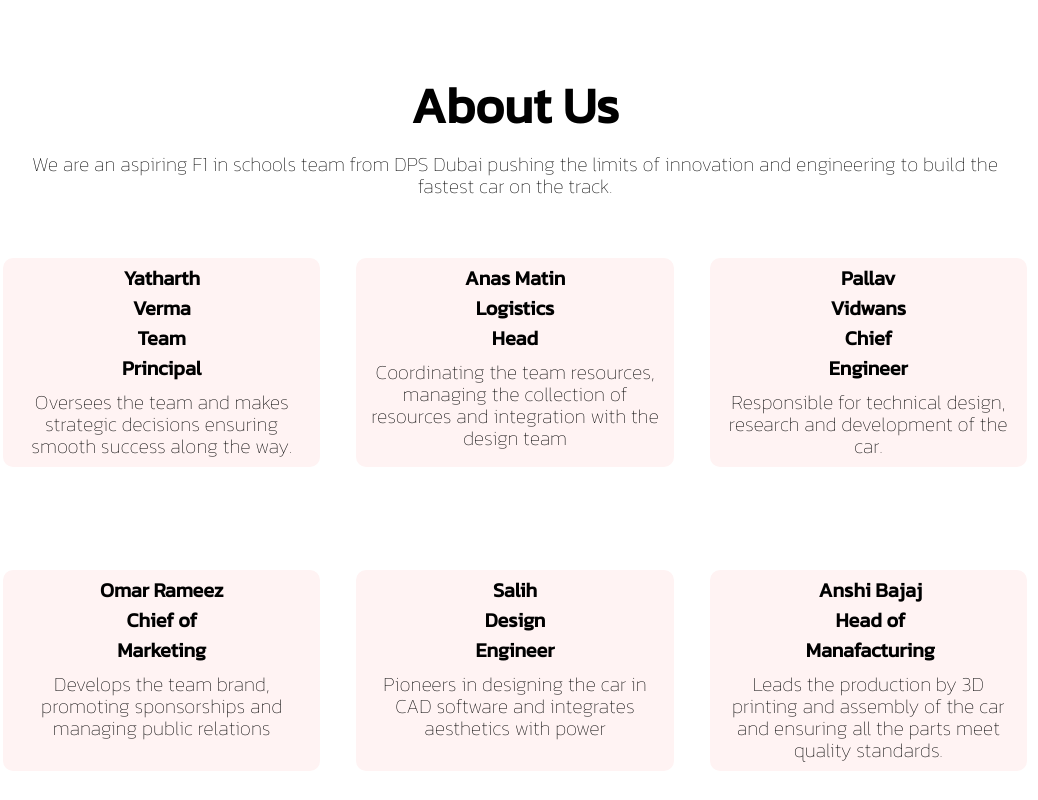
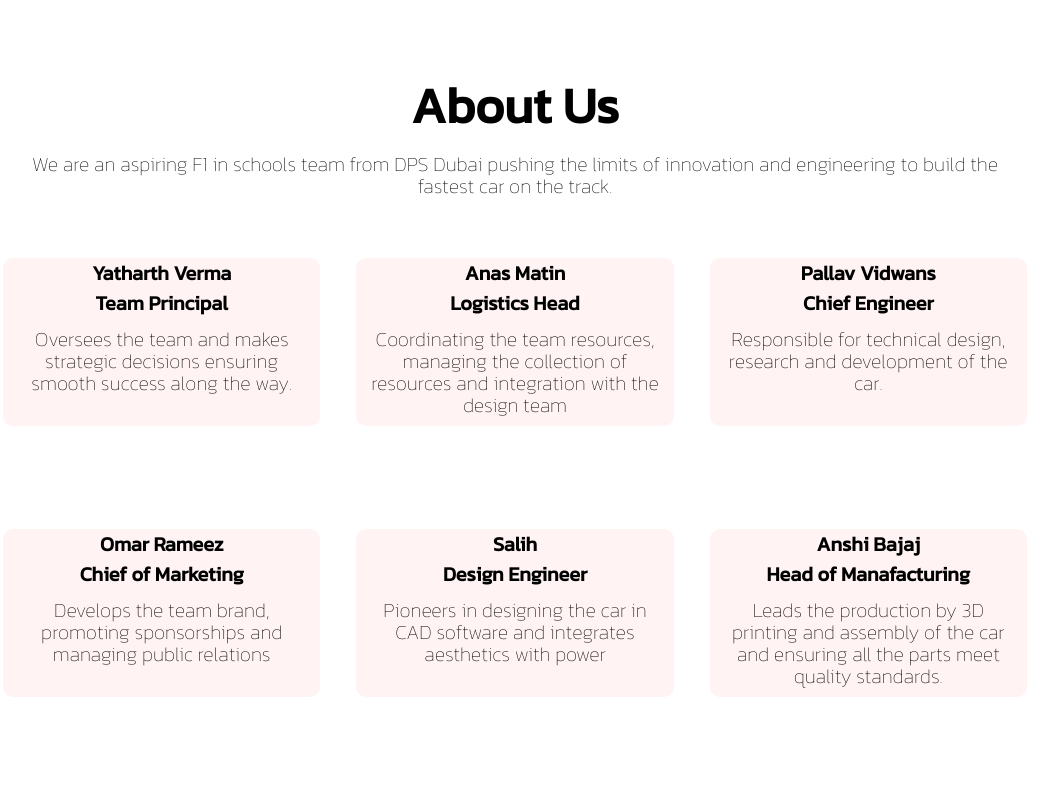
Before and after one commit to mmonkeyy/vanguard.f1, a plain HTML site: page index.html in a window 1280 px wide. Shown: the part 832-1632 px from the top of the page, without its empty margins (125-1163 px from the left). Drawn offline with Linux system fonts and the light colour scheme.

Commit message:
Add files via upload

```diff
--- a/style.css
+++ b/style.css
@@ -162,20 +162,13 @@ font-size:20px;
     box-sizing: border-box;
     transition: 0.5s;
 }
-b {
-    display: inline-block;
-    width: 150px;
-    height: 50px;
-}
-
-}
-b a:hover{
+b i a:hover{
     background: navy;
     transition: 1s;
     color:white;
 
 }
-b a{
+b i a{
  display: inline-block;
  text-decoration: none;
  color:black;
```
